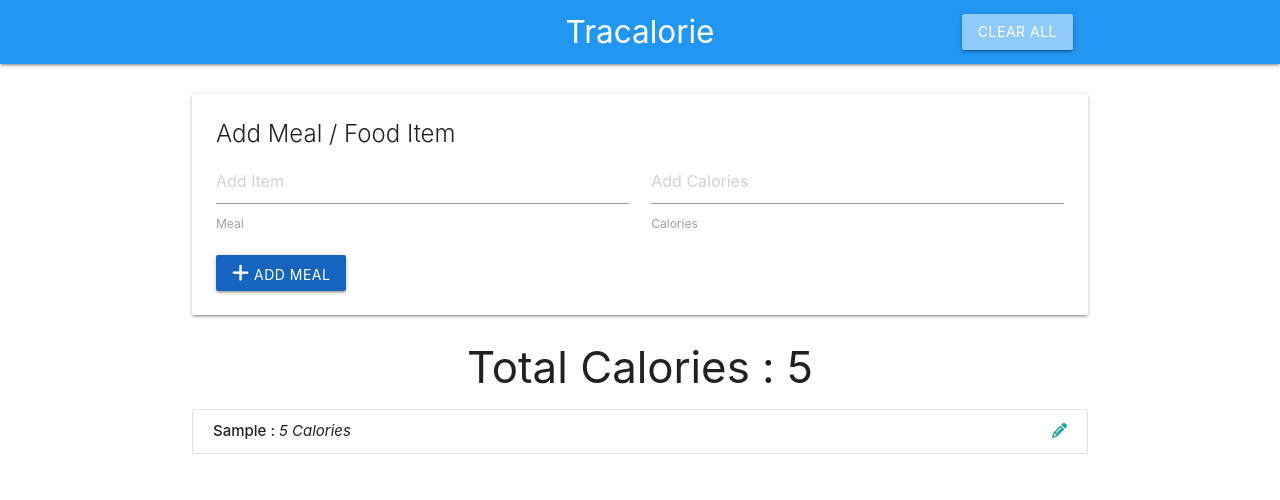
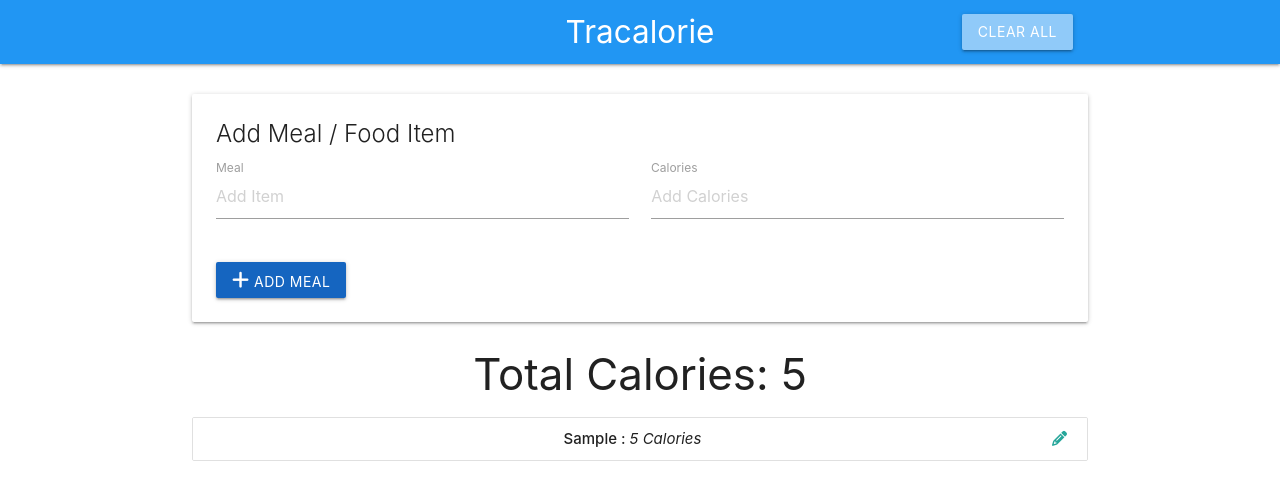
Before and after one commit to ShingareOm/Calorie-Tracker, a plain HTML site: page index.html in a window 1280 px wide. Both pictures are taken after typing "Sample", "5" into the empty fields and a click on the button "ADD MEAL". Drawn offline with nearby package versions, Linux system fonts and the light colour scheme.

Commit message:
Update index.html

```diff
--- a/index.html
+++ b/index.html
@@ -3,7 +3,6 @@
   <head>
     <meta charset="UTF-8" />
     <meta name="viewport" content="width=device-width, initial-scale=1.0" />
-    <meta http-equiv="X-UA-Compatible" content="ie=edge" />
     <title>Tracalorie Calorie | Meal & Tracker</title>
     <link
       rel="stylesheet"
@@ -25,16 +24,17 @@
     </nav>
     <br />
     <div class="container">
-      <div class="card">
+      <div class="card horizontal">
+        <div class="card-stacked">
           <div class="card-content">
             <span class="card-title">Add Meal / Food Item </span>
             <form class="col">
               <div class="row">
-              <div class="input field col s6">
+                <div class="input-field col s12 m6">
                   <input type="text" placeholder="Add Item" id="item-name" />
                   <label for="item-name">Meal</label>
                 </div>
-              <div class="input field col s6">
+                <div class="input-field col s12 m6">
                   <input
                     type="number"
                     placeholder="Add Calories"
@@ -43,13 +43,13 @@
                   <label for="item-calories">Calories</label>
                 </div>
               </div>
-            <button class="add-btn btn blue darken-3">
+              <button class="add-btn btn blue darken-3 hide-on-small-only">
                 <i class="fa fa-plus"></i> Add Meal
               </button>
-            <button class="update-btn btn orange">
+              <button class="update-btn btn orange hide-on-small-only">
                 <i class="fa fa-pencil-square-o"></i> Update Meal
               </button>
-            <button class="delete-btn btn red ">
+              <button class="delete-btn btn red hide-on-small-only">
                 <i class="fa fa-remove"></i> Delete Meal
               </button>
               <button class="back-btn btn grey right">
@@ -58,12 +58,13 @@
             </form>
           </div>
         </div>
+      </div>
       <!-- Calorie Count -->
       <h3 class="center-align">
-        Total Calories : <span class="total-calories">0</span>
+        Total Calories: <span class="total-calories">0</span>
       </h3>
       <!-- Item List -->
-      <ul id="item-list" class="collection"></ul>
+      <ul id="item-list" class="collection center-align"></ul>
     </div>
     <script src="https://cdnjs.cloudflare.com/ajax/libs/jquery/3.4.1/jquery.min.js"></script>
     <script src="https://cdnjs.cloudflare.com/ajax/libs/materialize/1.0.0/js/materialize.min.js"></script>
```
Lines whose indentation alone changed are shown as unchanged.
